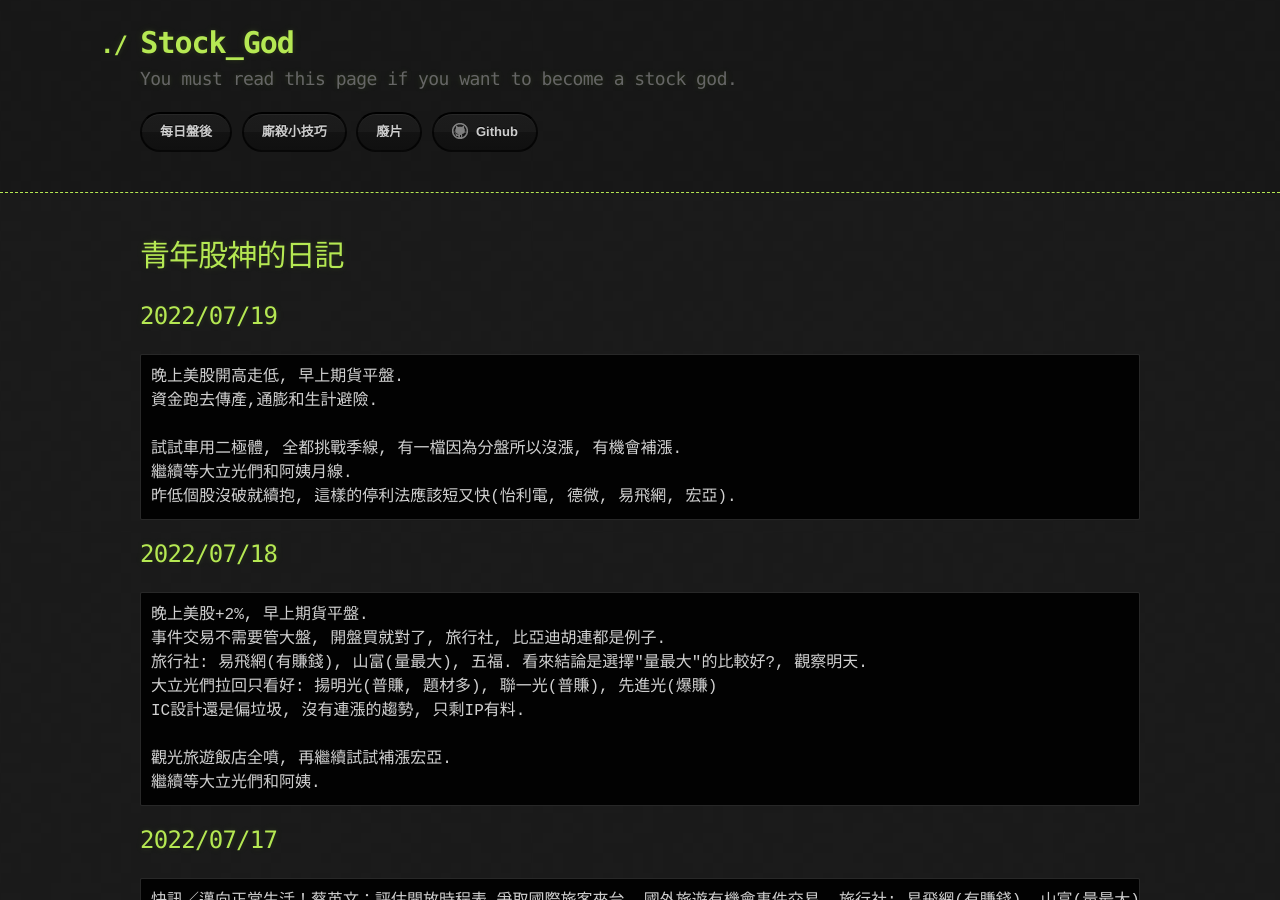
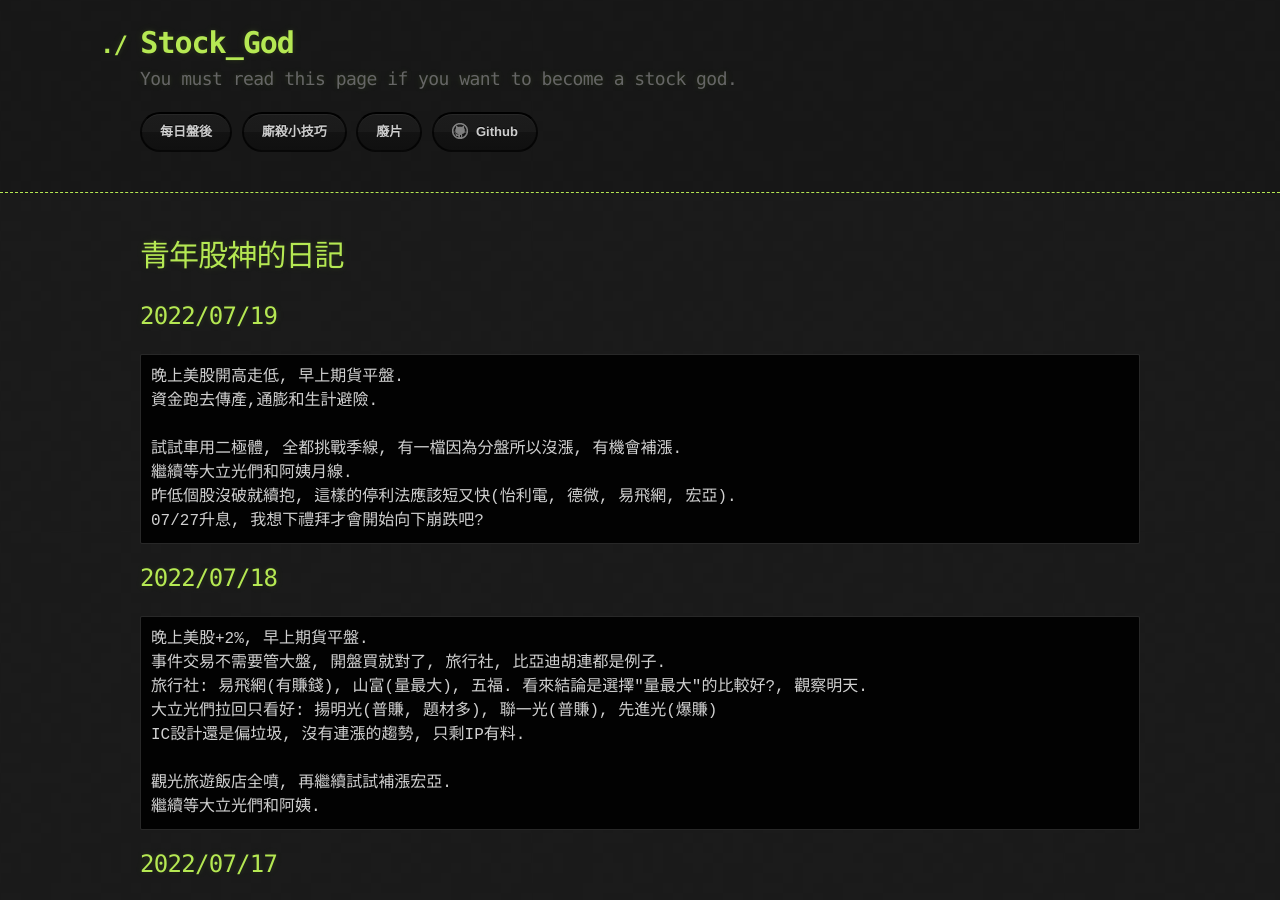
Before and after one commit to lepg5487/Stock_God, a Jekyll site: the page built from index.md, in a window 1280 px wide and 900 px high. Built offline with Jekyll 4.4.1, drawn with Linux system fonts in a browser that asks for light colours; our own code applies the rules of GitHub Pages for plain Markdown files.

Commit message:
Update index.md

````diff
--- a/index.md
+++ b/index.md
@@ -11,6 +11,7 @@ layout: testlayouts
 試試車用二極體, 全都挑戰季線, 有一檔因為分盤所以沒漲, 有機會補漲.
 繼續等大立光們和阿姨月線.
 昨低個股沒破就續抱, 這樣的停利法應該短又快(怡利電, 德微, 易飛網, 宏亞).
+07/27升息, 我想下禮拜才會開始向下崩跌吧?
 ```
 
 ## 2022/07/18
````
